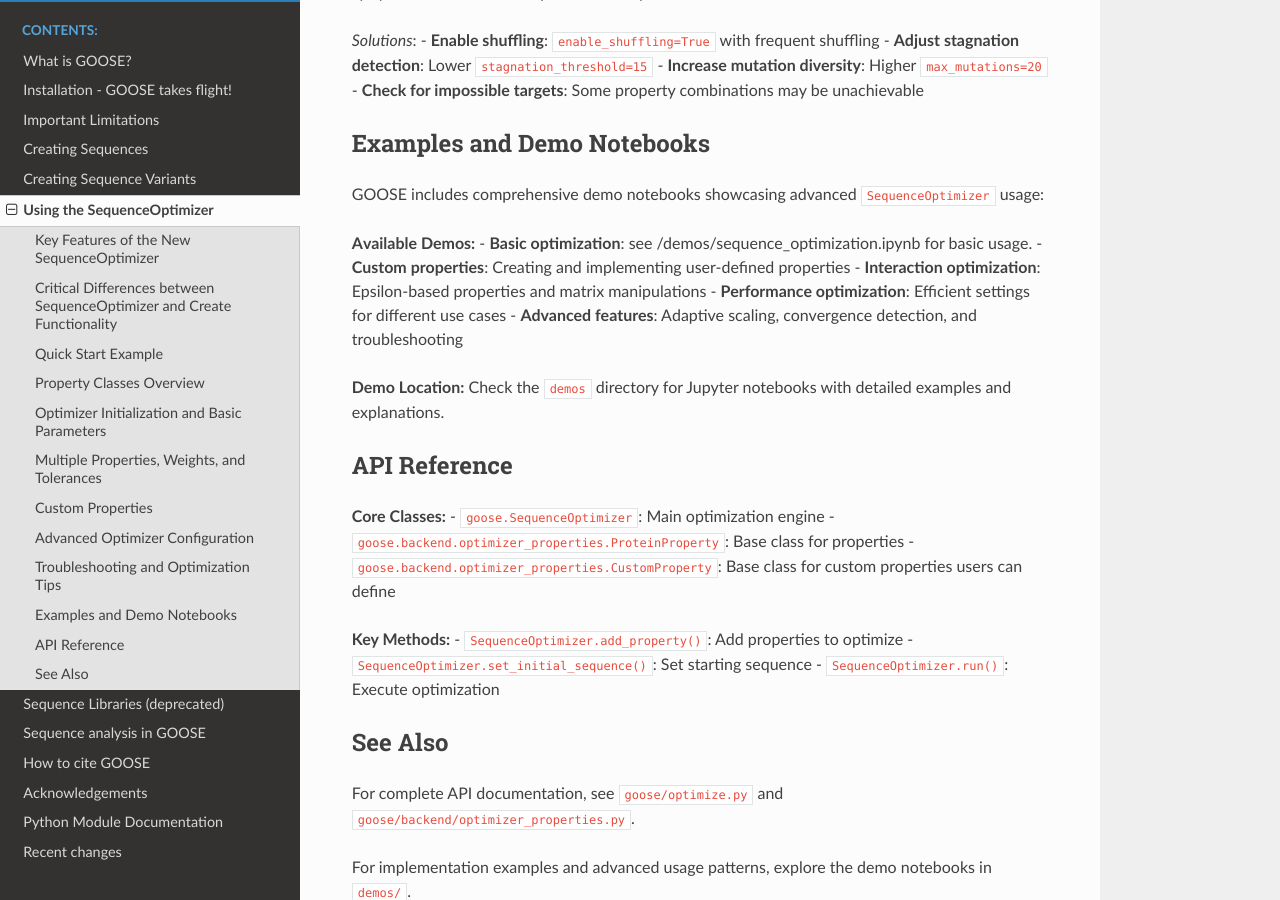
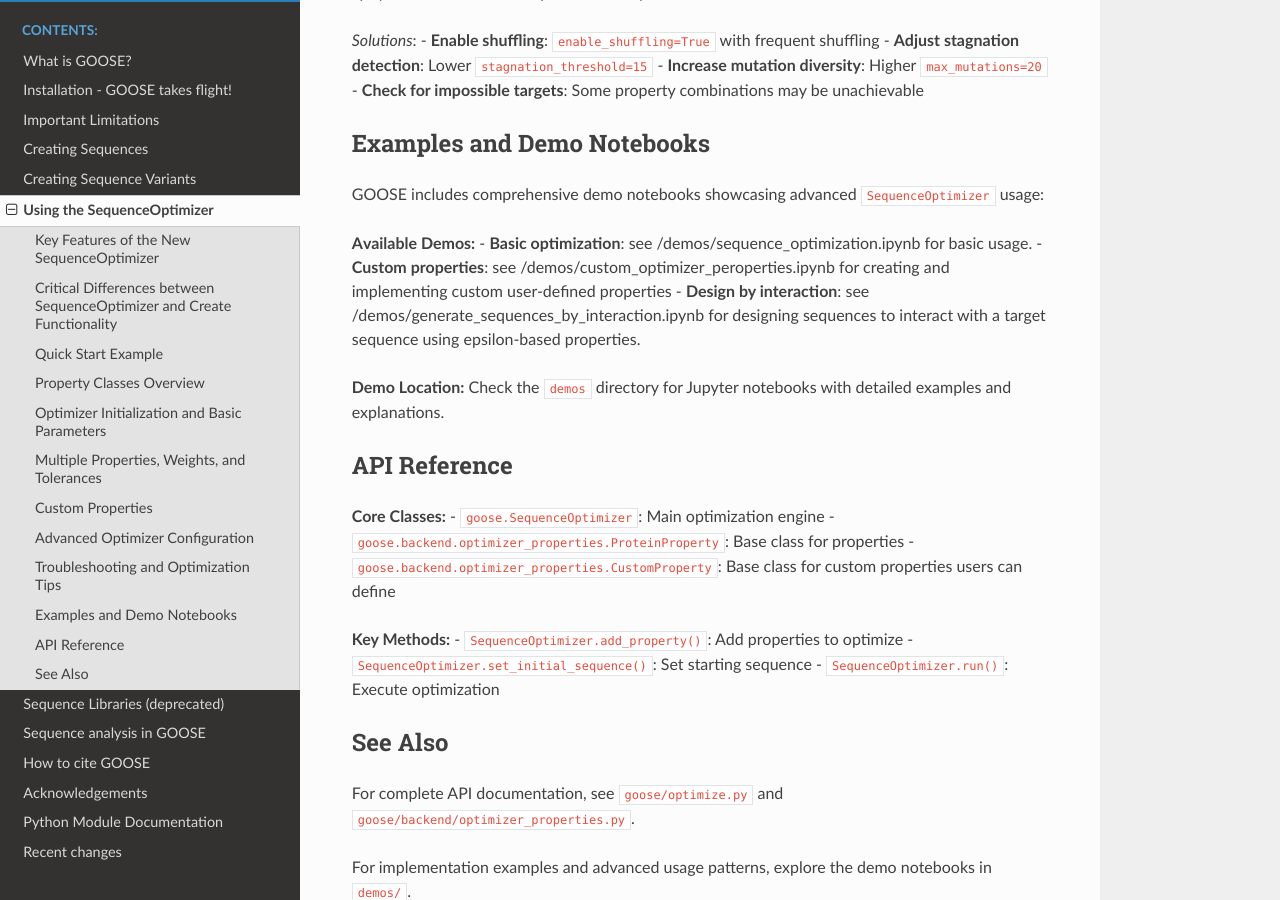
Before and after one commit to idptools/goose, a Sphinx documentation site: the page built from docs/sequence_optimization.rst, in a window 1280 px wide and 900 px high, scrolled down 11784 px. Built offline with Sphinx 7.4.7 and the Read the Docs theme 3.1.0, drawn with Linux system fonts in a browser that asks for light colours.

```diff
--- a/docs/getting_started.rst
+++ b/docs/getting_started.rst
@@ -35,9 +35,9 @@ For full details, see the change log `on GitHub <https://github.com/idptools/goo
 
 How can I use GOOSE?
 --------------------
-You can use GOOSE from Python or from Goole Colab.
+You can use GOOSE from Python or from Google Colab.
 
-We also have a Google Colab notebook. The Colab notebook can be found `in this link <https://colab.research.google.com/drive/1U9B-TfoNEZbbjhPUG5lrMPS0JL0nDB3o?usp=sharing>`_.
+The Colab notebook can be found `in this link <https://colab.research.google.com/drive/1U9B-TfoNEZbbjhPUG5lrMPS0JL0nDB3o?usp=sharing>`_.
 
 
 Installation - GOOSE takes flight!
--- a/docs/sequence_optimization.rst
+++ b/docs/sequence_optimization.rst
@@ -644,10 +644,9 @@ GOOSE includes comprehensive demo notebooks showcasing advanced ``SequenceOptimi
 
 **Available Demos:**
 - **Basic optimization**: see /demos/sequence_optimization.ipynb for basic usage.
-- **Custom properties**: Creating and implementing user-defined properties
-- **Interaction optimization**: Epsilon-based properties and matrix manipulations
-- **Performance optimization**: Efficient settings for different use cases
-- **Advanced features**: Adaptive scaling, convergence detection, and troubleshooting
+- **Custom properties**: see /demos/custom_optimizer_peroperties.ipynb for creating and implementing custom user-defined properties
+- **Design by interaction**: see /demos/generate_sequences_by_interaction.ipynb for designing sequences to interact with a target sequence using epsilon-based properties.
+
 
 **Demo Location:**
 Check the ``demos`` directory for Jupyter notebooks with detailed examples and explanations.
```
Also changed, not shown: README.md (+18 -10 lines).
